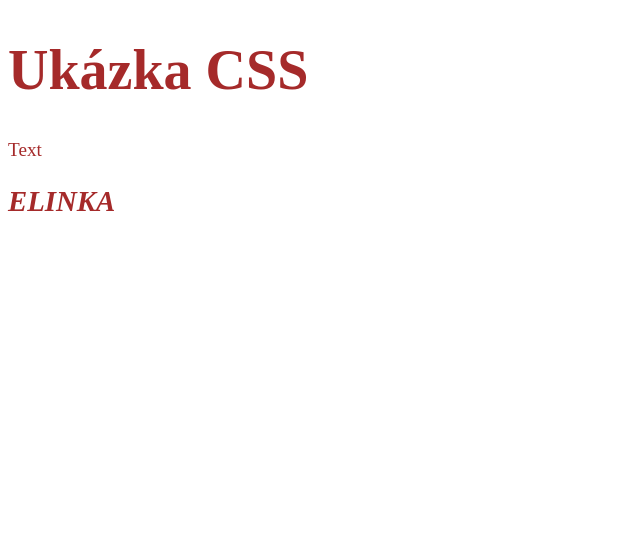
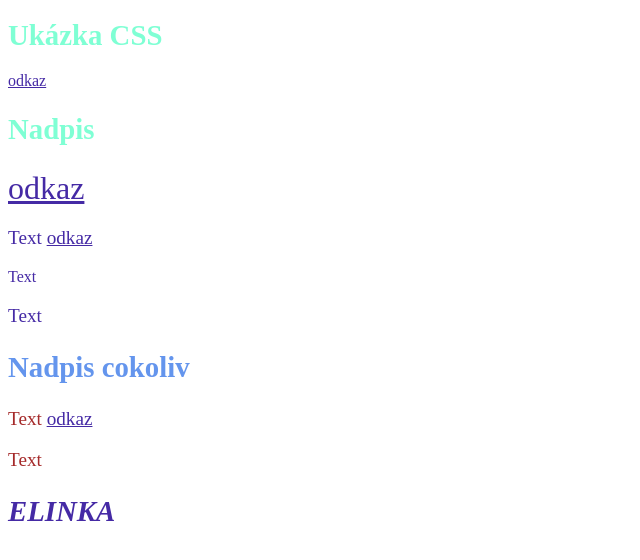
Before and after one commit to reiDynoctum/Games, a PHP site: page /styles.html in a window 1280 px wide. Shown: the top 560 px of the page, without its empty margins (0-640 px from the left). Run offline with PHP 8.4, Linux system fonts and the light colour scheme.

Commit message:
Style CSS

```diff
--- a/style.css
+++ b/style.css
@@ -1,5 +1,5 @@
 * {
-    color: brown;
+    color: rgb(69, 42, 165);
 }
 
 h1 {
@@ -13,3 +13,24 @@ article {
 h2 {
     font-size: 1.5em;
 }
+
+#nadpis {
+    color: cornflowerblue;
+}
+
+.odstavec {
+    font-size: 1rem;
+}
+
+article > a {
+    font-size: 2rem;
+}
+
+#nadpis ~ p {
+    color: brown;
+}
+
+h1, h2 {
+    color: aquamarine;
+    font-size: 1.8rem;
+}
--- a/styles.html
+++ b/styles.html
@@ -8,9 +8,22 @@
 </head>
 <body>
     <h1>Ukázka CSS</h1>
-
+    <a href="http://">odkaz</a>
     <article>
+        <h2>Nadpis</h2>
+        <a href="http://">odkaz</a>
+        <p>
+            Text
+            <a href="http://">odkaz</a>
+        </p>
+        <p class="odstavec">Text</p>
         <p>Text</p>
+        <h2 id="nadpis">Nadpis cokoliv</h2>
+        <p>
+            Text
+            <a href="http://">odkaz</a>
+        </p>
+        <p class="Odstavec">Text</p>
         <h2><i>ELINKA</i></h2>
     </article>
 </body>
```
